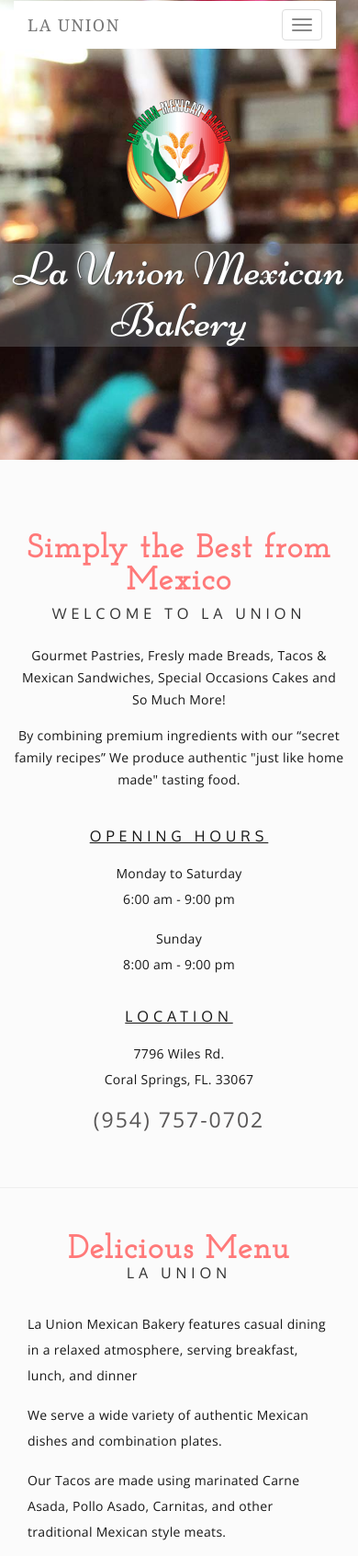
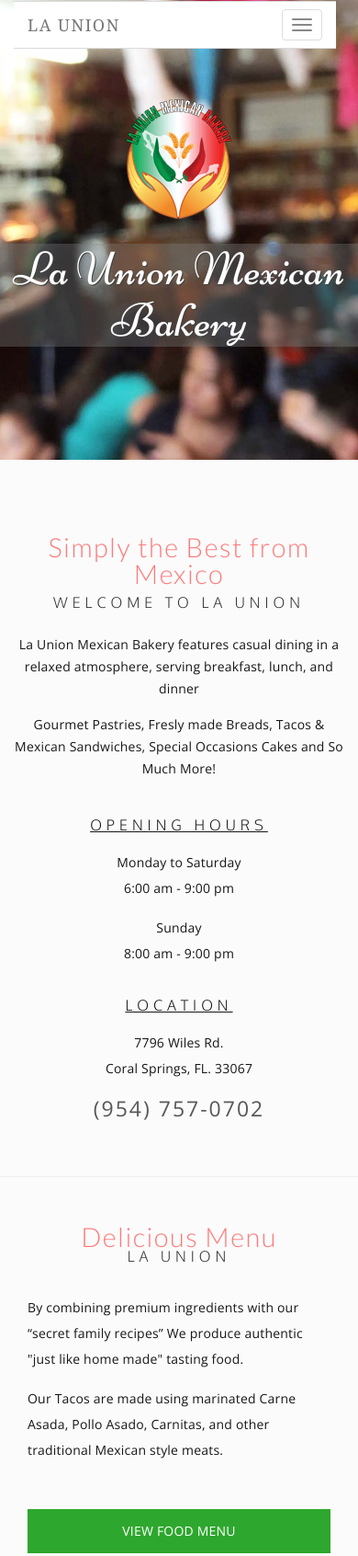
Before and after one commit to brenthsanchez/bakery, a plain HTML site: page index.html in a window 390 px wide. Shown: the top 1692 px of the page at 92% size. Drawn offline with nearby package versions, Linux system fonts and the light colour scheme.

```diff
--- a/index.html
+++ b/index.html
@@ -26,6 +26,7 @@
 <link href='http://fonts.googleapis.com/css?family=Oxygen:400,300,700' rel='stylesheet' type='text/css'>
 
 <link href='http://fonts.googleapis.com/css?family=Lato:400,100,100italic,300,300italic,400italic,900,700,700italic,900italic' rel='stylesheet' type='text/css'>
+
 
 <link rel="stylesheet" href="custom.css" type="text/css">
 
@@ -128,11 +129,12 @@
 	<span class="header-text">Welcome To La Union</span>
 
 	<br />
-
+	<p>La Union Mexican Bakery features casual dining in a relaxed atmosphere, serving breakfast, lunch, and dinner</p>
 	  <p>Gourmet Pastries, Fresly made Breads, Tacos & Mexican Sandwiches, Special Occasions Cakes and So Much More!</p>
 
 
-<p>By combining premium ingredients with our “secret family recipes” We produce authentic "just like home made" tasting food.</p>
+
+
 
 <br />
 
@@ -185,7 +187,7 @@
 
   <div class="row">
 
-    <div class="col-md-10 col-md-offset-1 col-sm-10 col-sm-offset-1 col-xs-12">
+    <div class="col-md-11 col-sm-10 col-sm-offset-1 col-xs-12">
 
       <div class="col-md-6 menu-list col-sm-6 col-xs-12">
 	  <div class="topmenu wow zoomIn">
@@ -195,9 +197,8 @@
 
 </div>
 
-<p>La Union Mexican Bakery features casual dining in a relaxed atmosphere, serving breakfast, lunch, and dinner</p>
 
-          <p>We serve a wide variety of authentic Mexican dishes and combination plates.</p>
+         <p>By combining premium ingredients with our “secret family recipes” We produce authentic "just like home made" tasting food.</p>
 
 <p>Our Tacos are made using marinated Carne Asada, Pollo Asado, Carnitas, and other traditional Mexican style meats.</p>
 
@@ -247,10 +248,10 @@
 
   <div class="row">
 
-    <div class="col-md-10 col-md-offset-1 col-sm-10 col-sm-offset-1 col-xs-12">
+    <div class="col-md-12 col-md-offset-0 col-sm-10 col-sm-offset-1 col-xs-12">
 
 
-	  <div class="col-md-6 col-sm-6 menuhead col-xs-12">
+	  <div class="col-md-5 col-sm-6 menuhead col-xs-12">
 
 
 <div class="topmenu">
--- a/style.css
+++ b/style.css
@@ -155,7 +155,7 @@
     font-size: 19px;
     margin-top: 15px;
     line-height: 28px;
-        letter-spacing: .3px;
+        letter-spacing: .2px;
 }
 
 .text-banner h2 {
@@ -208,7 +208,7 @@
 
 .section-container h3 {
 
-	font-family: 'Josefin Slab', serif;
+	font-family: 'Lato', sans-serif;
 
 	color: rgb(255, 121, 121);
 
@@ -216,7 +216,7 @@
 
 	margin: 0px 0px -10px;
 line-height: 1;
-    font-weight: 600;
+    font-weight: 300;
     letter-spacing: 1.5px;
 
 
@@ -226,7 +226,7 @@
 
 	font-family: "Oxygen", sans-serif;
 
-	font-weight: 400;
+	font-weight: 300;
 
 	letter-spacing: 5px;
 
@@ -743,7 +743,7 @@
 
 	background-color: rgba(255, 255, 255, 1);
 
-	border-color: rgba(255, 255, 255, 0.4);
+	border-color: rgba(188, 188, 188, 0.55);
 
 	border-left: none;
 
@@ -1012,7 +1012,7 @@
 
 .section-container h3 {
 
-	font-size: 35px;
+	font-size: 29px;
 
 	text-align: center;
 
```
Also changed, not shown: bakery.html (+3 -2 lines), food.html (+2 -1 lines).
